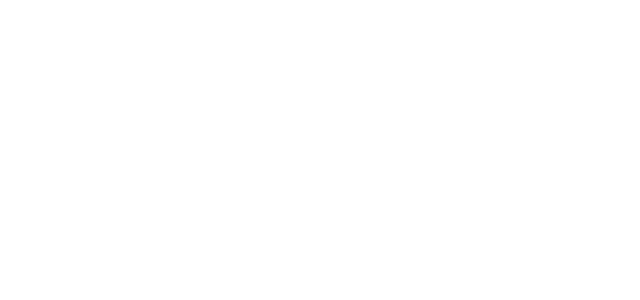
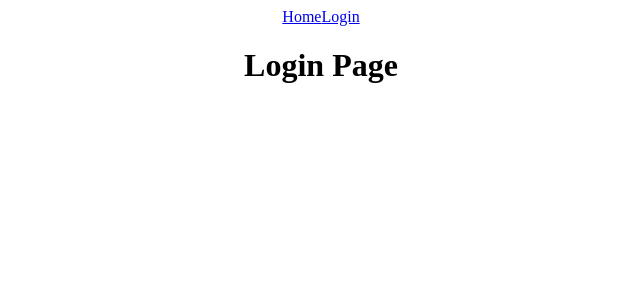
Before and after one commit to VityaMuzychka/firebase-social-media-project, a React (Create React App) app: page /login in a window 1280 px wide. Shown: the top 300 px of the page, without its empty margins (319-959 px from the left). Built offline with nearby package versions, Linux system fonts and the light colour scheme.

Commit message:
added routes, navbar, new folders

```diff
--- a/src/App.css
+++ b/src/App.css
@@ -1,38 +1,3 @@
 .App {
   text-align: center;
 }
-
-.App-logo {
-  height: 40vmin;
-  pointer-events: none;
-}
-
-@media (prefers-reduced-motion: no-preference) {
-  .App-logo {
-    animation: App-logo-spin infinite 20s linear;
-  }
-}
-
-.App-header {
-  background-color: #282c34;
-  min-height: 100vh;
-  display: flex;
-  flex-direction: column;
-  align-items: center;
-  justify-content: center;
-  font-size: calc(10px + 2vmin);
-  color: white;
-}
-
-.App-link {
-  color: #61dafb;
-}
-
-@keyframes App-logo-spin {
-  from {
-    transform: rotate(0deg);
-  }
-  to {
-    transform: rotate(360deg);
-  }
-}
--- a/src/App.tsx
+++ b/src/App.tsx
@@ -1,10 +1,20 @@
 import React from 'react';
+import {BrowserRouter as Router, Routes, Route} from 'react-router-dom';
 import './App.css';
+import { Main } from './pages/main';
+import { Login } from './pages/login';
+import { Navbar } from './components/navbar';
 
 function App() {
   return (
     <div className="App">
-
+      <Router>
+        <Navbar />
+        <Routes>
+          <Route path='/' element={<Main />} />
+          <Route path='/login' element={<Login />} />
+        </Routes>
+      </Router>
     </div>
   );
 }
--- /dev/null
+++ b/src/components/navbar.tsx
@@ -0,0 +1,10 @@
+import {Link} from 'react-router-dom';
+
+export const Navbar = () => {
+    return (
+        <div>
+            <Link to='/'>Home</Link>
+            <Link to='/login'>Login</Link>
+        </div>
+    )
+}
--- /dev/null
+++ b/src/pages/login.tsx
@@ -0,0 +1,7 @@
+export const Login = () => {
+    return (
+        <div>
+          <h1>Login Page</h1>
+        </div>
+    )
+}
--- /dev/null
+++ b/src/pages/main.tsx
@@ -0,0 +1,7 @@
+export const Main = () => {
+    return (
+        <div>
+          <h1>Main Page</h1>
+        </div>
+    )
+}
```
